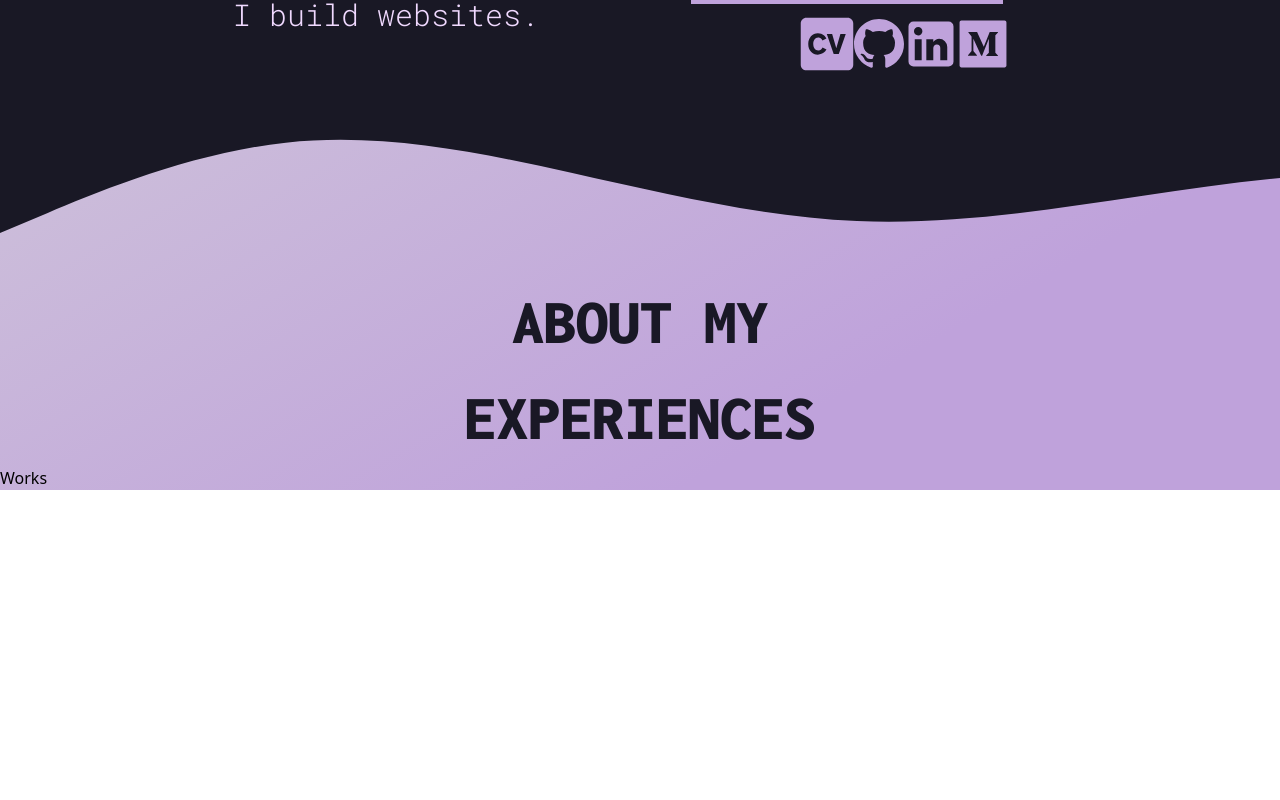
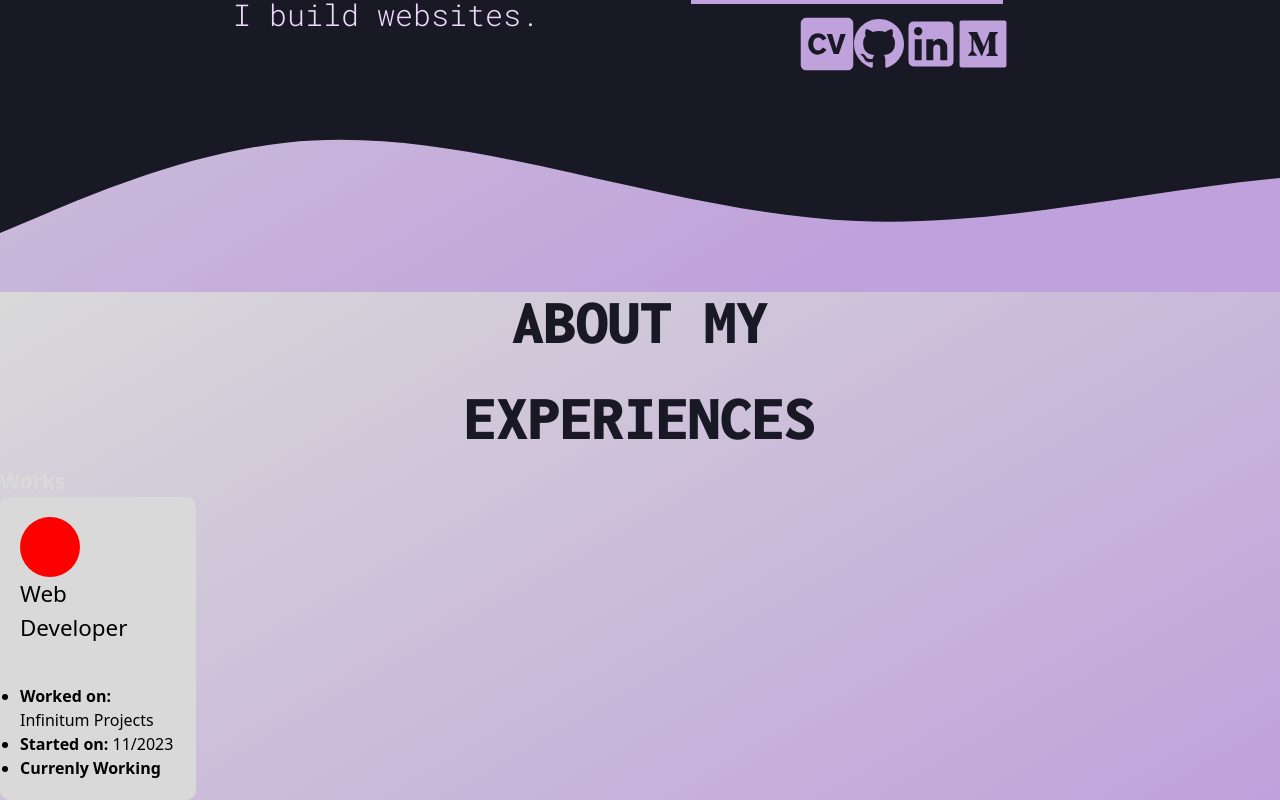
Before and after one commit to JacobsM14/MarcelEsplugasPersonalPortfolio, a React (Vite) app: page / in a window 1280 px wide. Shown: the part 508-1308 px from the top of the page. Before the commit the page ends 998 px from the top, so only its background shows below. Built offline with nearby package versions, Linux system fonts and the light colour scheme.

Commit message:
started section1

```diff
--- a/src/pages/App.jsx
+++ b/src/pages/App.jsx
@@ -1,6 +1,5 @@
 import { useState } from 'react'
 import logo from './../assets/logo.png'
-import waveDown1 from '/SVG/header2.svg'
 // import reactLogo from './assets/react.svg'
 // import viteLogo from '/vite.svg'
 {/* <img src={viteLogo} className="logo" alt="Vite logo" /> */ }
@@ -36,16 +35,28 @@ function App() {
           </div>
         </header>
         <div className='wave-down'>
-        <svg id="visual" viewBox="0 0 2000 200" width="2000" height="200" xmlns="http://www.w3.org/2000/svg" xmlns:xlink="http://www.w3.org/1999/xlink" version="1.1"><path d="M0 159L47.7 139C95.3 119 190.7 79 285.8 68.7C381 58.3 476 77.7 571.2 98.8C666.3 120 761.7 143 857 147C952.3 151 1047.7 136 1143 121.8C1238.3 107.7 1333.7 94.3 1428.8 100.2C1524 106 1619 131 1714.2 129.8C1809.3 128.7 1904.7 101.3 1952.3 87.7L2000 74L2000 0L1952.3 0C1904.7 0 1809.3 0 1714.2 0C1619 0 1524 0 1428.8 0C1333.7 0 1238.3 0 1143 0C1047.7 0 952.3 0 857 0C761.7 0 666.3 0 571.2 0C476 0 381 0 285.8 0C190.7 0 95.3 0 47.7 0L0 0Z" fill="#191825" stroke-linecap="round" stroke-linejoin="miter"></path></svg>
+          <svg id="visual" viewBox="0 0 2000 200" width="2000" height="200" xmlns="http://www.w3.org/2000/svg" xmlns:xlink="http://www.w3.org/1999/xlink" version="1.1"><path d="M0 159L47.7 139C95.3 119 190.7 79 285.8 68.7C381 58.3 476 77.7 571.2 98.8C666.3 120 761.7 143 857 147C952.3 151 1047.7 136 1143 121.8C1238.3 107.7 1333.7 94.3 1428.8 100.2C1524 106 1619 131 1714.2 129.8C1809.3 128.7 1904.7 101.3 1952.3 87.7L2000 74L2000 0L1952.3 0C1904.7 0 1809.3 0 1714.2 0C1619 0 1524 0 1428.8 0C1333.7 0 1238.3 0 1143 0C1047.7 0 952.3 0 857 0C761.7 0 666.3 0 571.2 0C476 0 381 0 285.8 0C190.7 0 95.3 0 47.7 0L0 0Z" fill="#191825" stroke-linecap="round" stroke-linejoin="miter"></path></svg>
         </div>
-        <section id='presentation-section'>
-          <h2 className=''>ABOUT MY EXPERIENCES</h2>
-          <div id='presentation-section-global' className='grid grid-cols-13 gap-3 col-span-13 col-start-3'>
-            <div id='' className='grid grid-cols-5 col-span5 '>
-              <h6>Works</h6>
+        <div id='presentation-section' className='grid grid-cols-17 gap3'>
+          <h2 className='col-span-13 col-start-3'>ABOUT MY EXPERIENCES</h2>
+          <div id='presentation-section-global' className='grid grid-cols-13 gap-3 col-span-13'>
+            <div id='row-works' className='grid grid-cols-5 col-span-5'>
+              <h4 className='col-span-5'>Works</h4>
+              <div className='work-display'>
+                <div className='flex justify-start items-center flex-wrap'>
+                  <div className="imagen-prueba"></div>
+                  <h5>Web Developer</h5>
+                </div>
+                <ul>
+                  <li><span>Worked on: </span> Infinitum Projects</li>
+                  <li><span>Started on: </span>11/2023</li>
+                  <li><span>Currenly Working</span></li>
+                </ul>
+              </div>
             </div>
+
           </div>
-        </section>
+        </div>
       </div>
     </>
 
--- a/src/styles/App.css
+++ b/src/styles/App.css
@@ -93,3 +93,37 @@ header nav a:hover{
 }
 
 /** SECTION1 */
+/*? WORKS PART */
+#row-works h4{
+  color: var(--light);
+  font-weight: 700;
+  font-size: 1.3em;
+}
+
+.work-display{
+  background-color: var(--light);
+  border-radius: 10px;
+}
+
+.work-display .flex, .work-display ul{
+  padding: 20px;
+}
+
+.imagen-prueba{
+  background-color: red;
+  width: 60px;
+  height: 60px;
+  border-radius: 100%;
+}
+
+.work-display  h5{
+  font-size: 1.4em;
+}
+
+.work-display ul{
+  list-style-type: disc;
+}
+
+.work-display ul li span{
+  font-weight: 700;
+}
--- a/src/styles/index.css
+++ b/src/styles/index.css
@@ -23,6 +23,7 @@ body {
 body {
   /* background: rgb(191, 162, 219); */
   background: linear-gradient(330deg, rgba(191, 162, 219, 1) 20%, rgba(217, 217, 217, 1) 100%);
+  background-attachment: fixed;
 }
 
 
```
